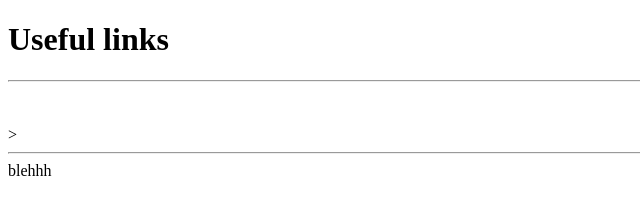
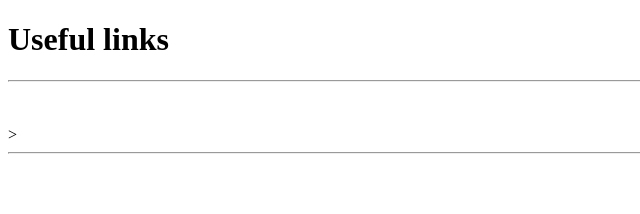
Before and after one commit to Shante252/2025WebDevlopment, a plain HTML site: page WDLesson1_3Practical/index.html in a window 1280 px wide. Shown: the full height of the page, 0-640 px from the left. Drawn offline with Linux system fonts and the light colour scheme.

Commit message:
pratical update 1.5

```diff
--- a/WDLesson1_3Practical/index.html
+++ b/WDLesson1_3Practical/index.html
@@ -47,4 +47,3 @@
     <!-- Challenge Bonus: Create links to your Lesson 1 and Lesson 2 Activities.  Hint: Use the same link that you posted in Google Classroom for the submission of each Lesson Activity -->
   </body>
 </html>
-blehhh
```
